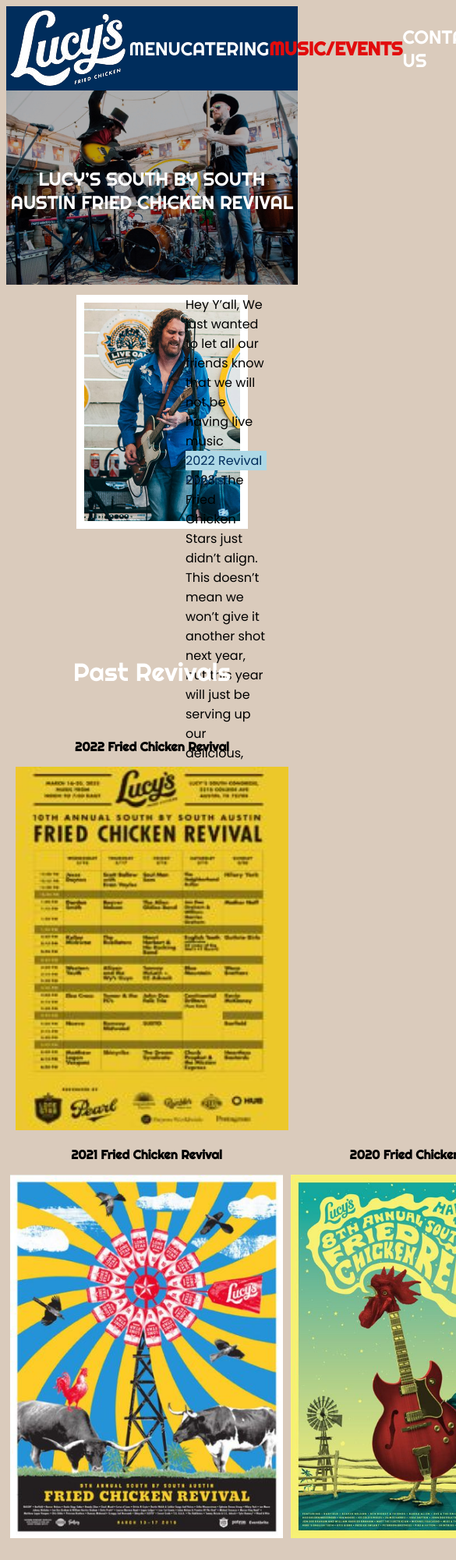
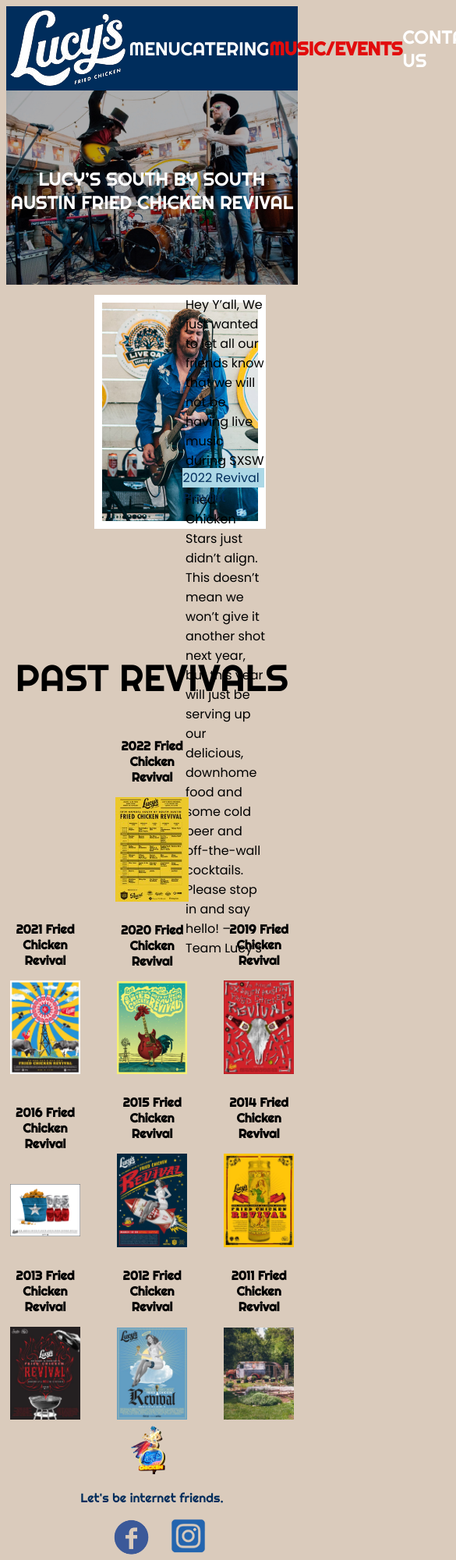
Before and after one commit to chelseamockbee/UX_UI_HW_18, a plain HTML site: page Interior Page/index.html in a window 390 px wide. Shown: the top 2000 px of the page at 78% size, 585 px wide, since content can reach past the window. Drawn offline with Linux system fonts and the light colour scheme.

Commit message:
Everything but Footer

```diff
--- a/Interior Page/css/style.css
+++ b/Interior Page/css/style.css
@@ -8,7 +8,7 @@ body {
     justify-content: space-evenly;
     color: white;
     font-family: 'Righteous', sans-serif;
-    font-size: x-large;
+    font-size: 1.5em;
 }
 
 .logo {
@@ -55,13 +55,16 @@ h2 {
 
 .h3 {
     font-family: 'Righteous', sans-serif;
-    color: white;
     text-align: center;
-    font-size: xx-large;
+    font-size: 3em;
 }
 
 .first {
-    text-align: center;
+    margin-left: auto;
+    margin-right: auto;
+    place-items: center;
+    width: 25%;
+    height: auto;
 }
 
 h3 {
@@ -87,7 +90,7 @@ h3 {
 
 #apologyImg {
     grid-area: apologyImg;
-    margin-left: 40%;
+    margin-left: 50%;
     width: 200px;
     height: auto;
     border: 10px solid white;
@@ -96,6 +99,7 @@ h3 {
 #apologyText {
     grid-area: apologyText;
     font-family: 'Poppins', sans-serif;
+    font-size: 1em;
 }
 
 #revivalButton {
@@ -103,6 +107,7 @@ h3 {
     font-family: 'Poppins', sans-serif;
     color: #002D5C;
     cursor: pointer;
+    margin: 1%;
 }
 
 a {
@@ -111,15 +116,19 @@ a {
     max-width: fit-content;
 }
 
+.column {
+    align-items: left;
+}
+
 .revival-2022 {
-    display: block;
-    margin-left: auto;
-    margin-right: auto;
-    width: 350px;
-    height: 466px;
+    width: 100%;
+    height: auto;
 }
+
 .gridContainer {
     display: grid;
+    justify-items: center;
+    column-gap: 10%;
     grid-template-rows: 1fr 1fr 1fr;
     grid-template-columns: 1fr 1fr 1fr;
     grid-template-areas:
@@ -172,6 +181,32 @@ a {
 }
 
 .gridItem img {
-    width: 350px;
-    height: 466px;
+    width: 100%;
+    height: auto;
 }
+
+.preFooter {
+    text-align: center;
+}
+
+.socialMediaText {
+    font-family: 'Righteous', sans-serif;
+    color:#002D5C;
+    font-size: 1em;
+}
+
+.socialMedia {
+    height: 50px;
+}
+
+.trademark {
+    font-family: 'Righteous', sans-serif;
+    color: gray;
+    font-size: 1em;
+}
+
+@media (max-width: 1100px) {
+    #revivalButton {
+        margin-top: 18%;
+    }
+}
--- a/Interior Page/index.html
+++ b/Interior Page/index.html
@@ -1,6 +1,7 @@
 <!DOCTYPE html>
 <head>
     <title>Lucy's Revival</title>
+    <meta content="width=device-width, initial-scale=1" name="viewport">
     <link rel="stylesheet" type="text/css" href="css/style.css">
     <link rel="preconnect" href="https://fonts.googleapis.com">
     <link rel="preconnect" href="https://fonts.gstatic.com" crossorigin>
@@ -33,12 +34,10 @@
       <a class="apologyItem column" id="revivalButton">2022 Revival Playlist</a>
     </div>
     <br>
-    <br>
     <section>
-      <p class="h3">Past Revivals</p>
-      <br>
-      <div>
-        <h3 class="first">2022 Fried Chicken Revival</h3>
+      <p class="h3">PAST REVIVALS</p>
+      <div class="first">
+        <h3>2022 Fried Chicken Revival</h3>
         <img class="revival-2022" src="images/image 62.jpg" alt="2022 Fried Chicken Revival Lineup">
       </div>
       <div class="gridContainer">
@@ -79,5 +78,22 @@
           <img src="images/image 71.jpg" alt="2011 Fried Chicken Revival Lineup">
         </div>
       </div>
+      <div class="preFooter">
+        <img width=30% src="images/lucy's sign.png">
+        <br>
+        <p class="socialMediaText">
+            Let's be internet friends.
+        </p>
+        <img class="socialMedia" src="images/facebook logo.png">
+        <img class="socialMedia" src="images/insta logo.png">
+        <p class="trademark">
+            ©Lucy's Fried Chicken
+        </p>
+    </div>
     </section>
+    <footer>
+      <div>
+          <img class="logo" src="images/lucy's-transparent-logo.png">
+      </div>
+  </footer>
   </body>
```
